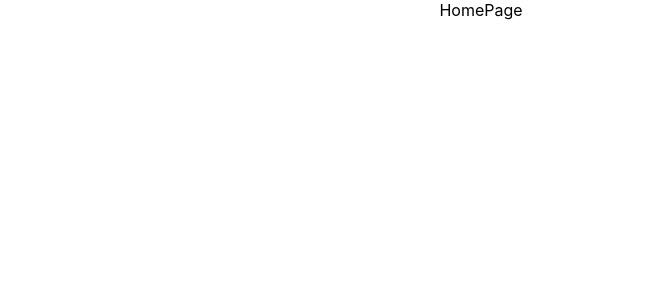
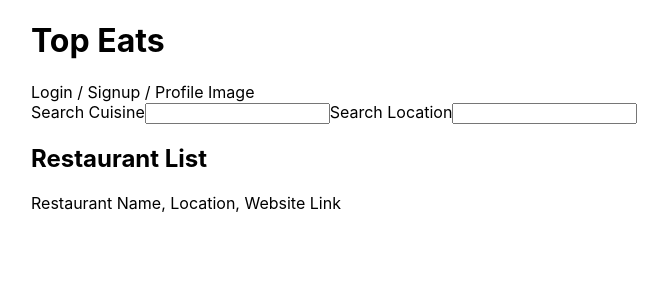
Before and after one commit to CalebSamland/top-eats, a React (Create React App) app in the folder packages/client/: page / in a window 1280 px wide. Shown: the top 300 px of the page, without its empty margins (159-827 px from the left). Built offline with nearby package versions, Linux system fonts and the light colour scheme.

Commit message:
Added placeholder form and divs for components

```diff
--- a/packages/client/src/App.css
+++ b/packages/client/src/App.css
@@ -1,16 +1,6 @@
 .App {
-  text-align: center;
-}
-
-.App-logo {
-  height: 40vmin;
-  pointer-events: none;
-}
-
-@media (prefers-reduced-motion: no-preference) {
-  .App-logo {
-    animation: App-logo-spin infinite 20s linear;
-  }
+  width: 900px;
+  margin: 0 auto;
 }
 
 .App-header {
@@ -27,12 +17,3 @@
 .App-link {
   color: #61dafb;
 }
-
-@keyframes App-logo-spin {
-  from {
-    transform: rotate(0deg);
-  }
-  to {
-    transform: rotate(360deg);
-  }
-}
--- a/packages/client/src/pages/HomePage.js
+++ b/packages/client/src/pages/HomePage.js
@@ -1,9 +1,34 @@
 import React from 'react'
 
 const HomePage = () => {
-  return (
-    <div>HomePage</div>
-  )
+  return (<>
+
+  {/* The header will be a separate component */}
+    <header>
+      <h1>Top Eats</h1>
+      <nav>Login / Signup / Profile Image</nav>
+    </header>
+
+{/* The search bar will be a separate component */}
+    <form>
+      <label>
+        Search Cuisine
+        <input type='text' />
+      </label>
+      <label>
+        Search Location
+        <input type='text' />
+      </label>
+    </form>
+  {/* The restaurantList and individual restaurantPreview will be separant components */}
+    <div>
+      <h2>Restaurant List</h2>
+      {/* Map through the restaurants and render individual restaurantPreview components */}
+      <div>Restaurant Name, Location, Website Link</div>
+    </div>
+
+
+  </>)
 }
 
 export default HomePage
```
